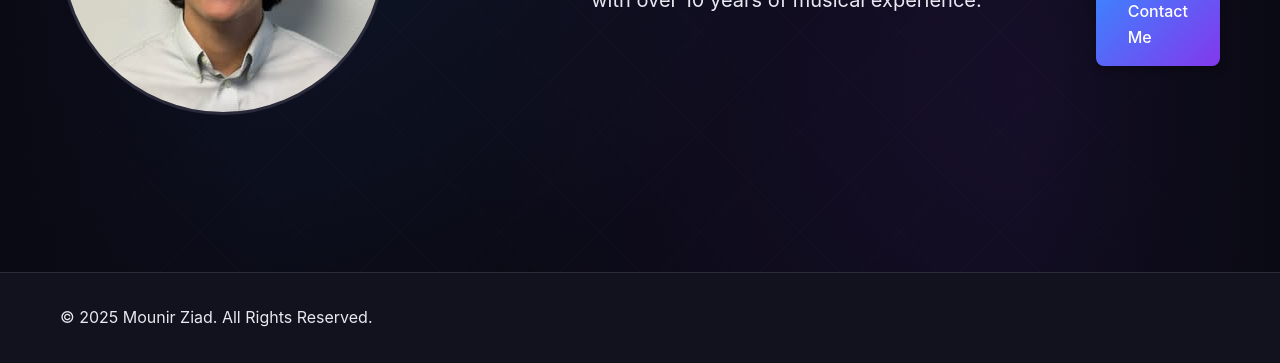
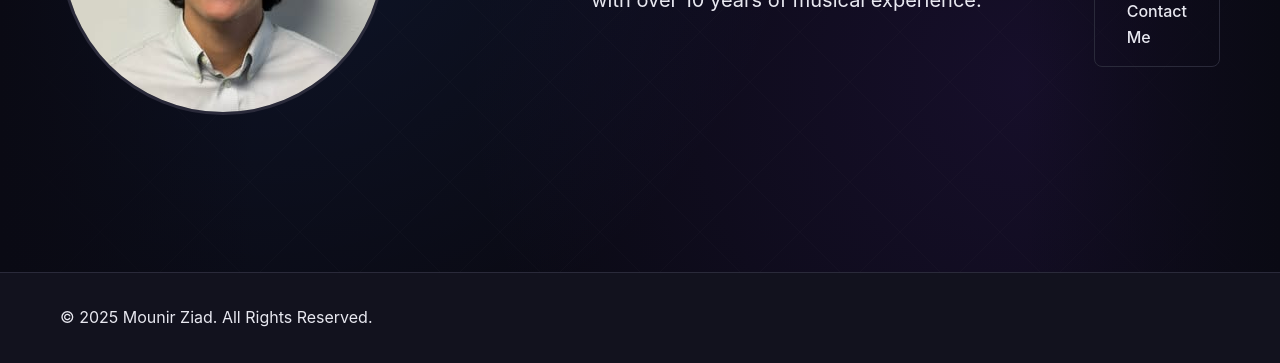
Before and after one commit to mounirziad/portfolio-website, a plain HTML site: page index.html in a window 1280 px wide. Shown: the part 439-802 px from the top of the page. Drawn offline with Linux system fonts and the light colour scheme.

Commit message:
Update index.html

```diff
--- a/index.html
+++ b/index.html
@@ -56,7 +56,7 @@
       <div class="hero-buttons">
         <a href="about.html" class="btn">Learn More</a>
         <a href="https://github.com/mounirziad" class="btn" target="_blank" rel="noopener noreferrer">GitHub</a>
-        <a href="contact.html" class="btn btn-primary">Contact Me</a>
+        <a href="contact.html" class="btn">Contact Me</a>
       </div>
     </div>
   </section>
```
